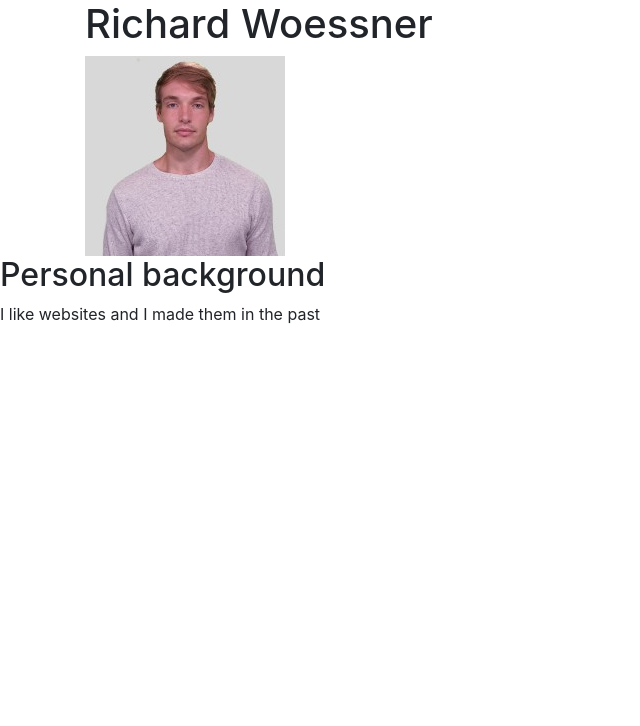
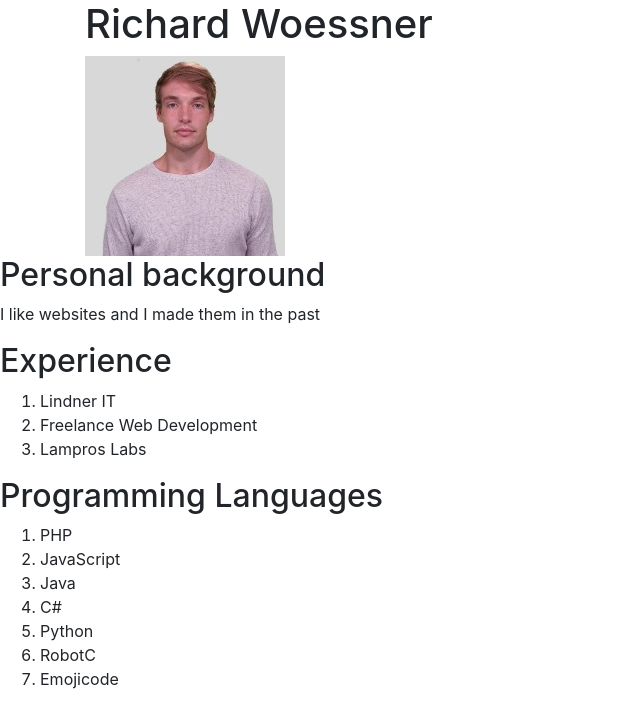
Before and after one commit to Richard-Woessner/1-online-portfolio-Richard-Woessner, a website: page index.html in a window 1280 px wide. Shown: the whole page, without its empty margins (0-640 px from the left). Drawn offline with nearby package versions, Linux system fonts and the light colour scheme.

Commit message:
added Experience and Programming Language section

```diff
--- a/index.html
+++ b/index.html
@@ -26,15 +26,29 @@
     <p>I like websites and I made them in the past</p>
   </div>
 
-  <div>
-    <h2></h2>
+  <div class="section" id="experience">
+    <h2>Experience</h2>
+    <ol>
+      <li>Lindner IT</li>
+      <li>Freelance Web Development</li>
+      <li>Lampros Labs</li>
+    </ol>
   </div>
 
-  <div>
-    <h2></h2>
+  <div class="section" id="programmingLanguages">
+    <h2>Programming Languages</h2>
+    <ol>
+      <li>PHP</li>
+      <li>JavaScript</li>
+      <li>Java</li>
+      <li>C#</li>
+      <li>Python</li>
+      <li>RobotC</li>
+      <li>Emojicode</li>
+    </ol>
   </div>
 
-  <div>
+  <div class="section">
     <h2></h2>
   </div>
 
```
